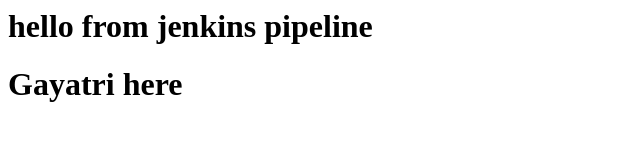
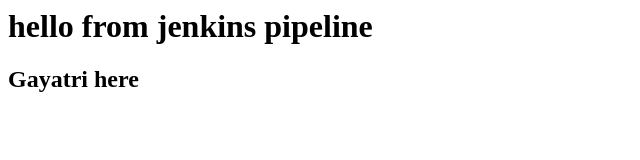
Before and after one commit to GayatriW24/jenkins-docker-web, a plain HTML site: page index.html in a window 1280 px wide. Shown: the whole page, without its empty margins (0-640 px from the left). Drawn offline with Linux system fonts and the light colour scheme.

Commit message:
Change header from h1 to h2 for Gayatri

```diff
--- a/index.html
+++ b/index.html
@@ -4,6 +4,6 @@
 </head>
 <body>
 <h1>hello from jenkins pipeline</h1>
-  <h1>Gayatri here</h1>
+  <h2>Gayatri here</h2>
 </body>
 </html>
```
